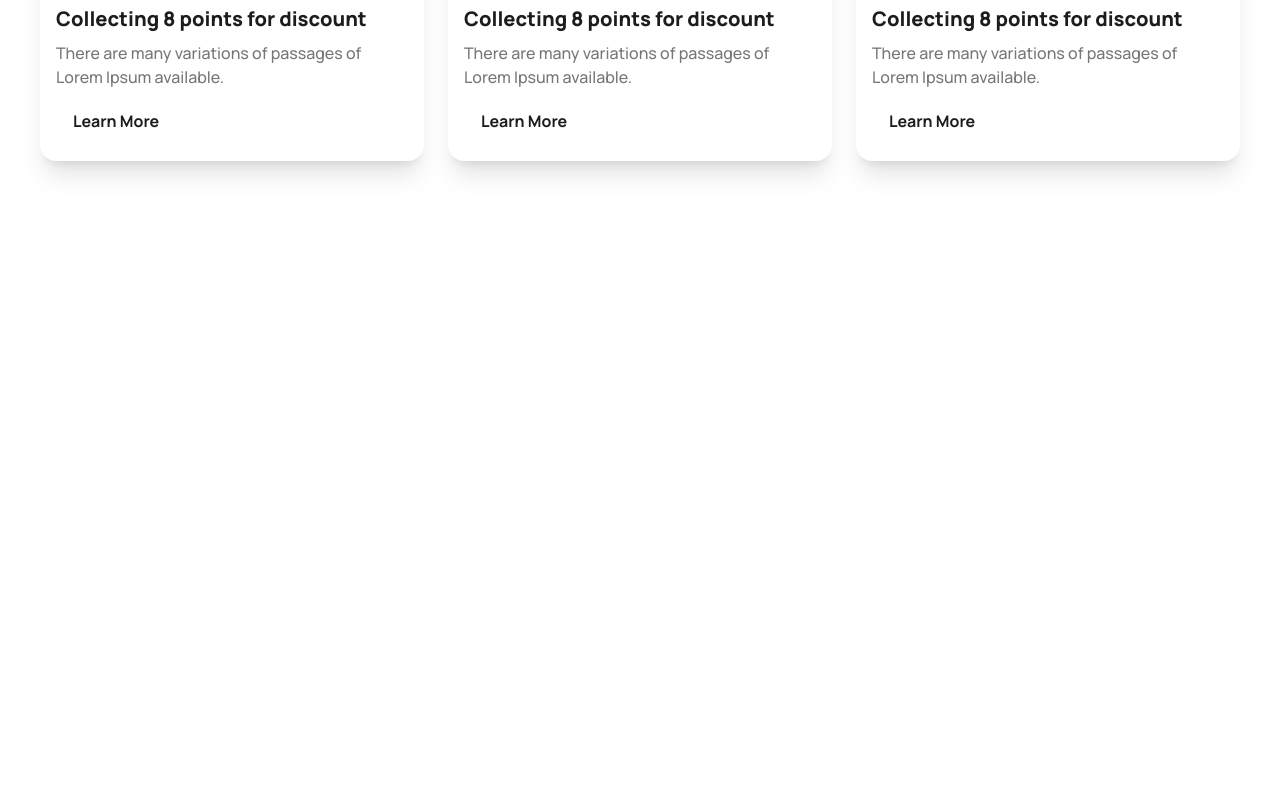
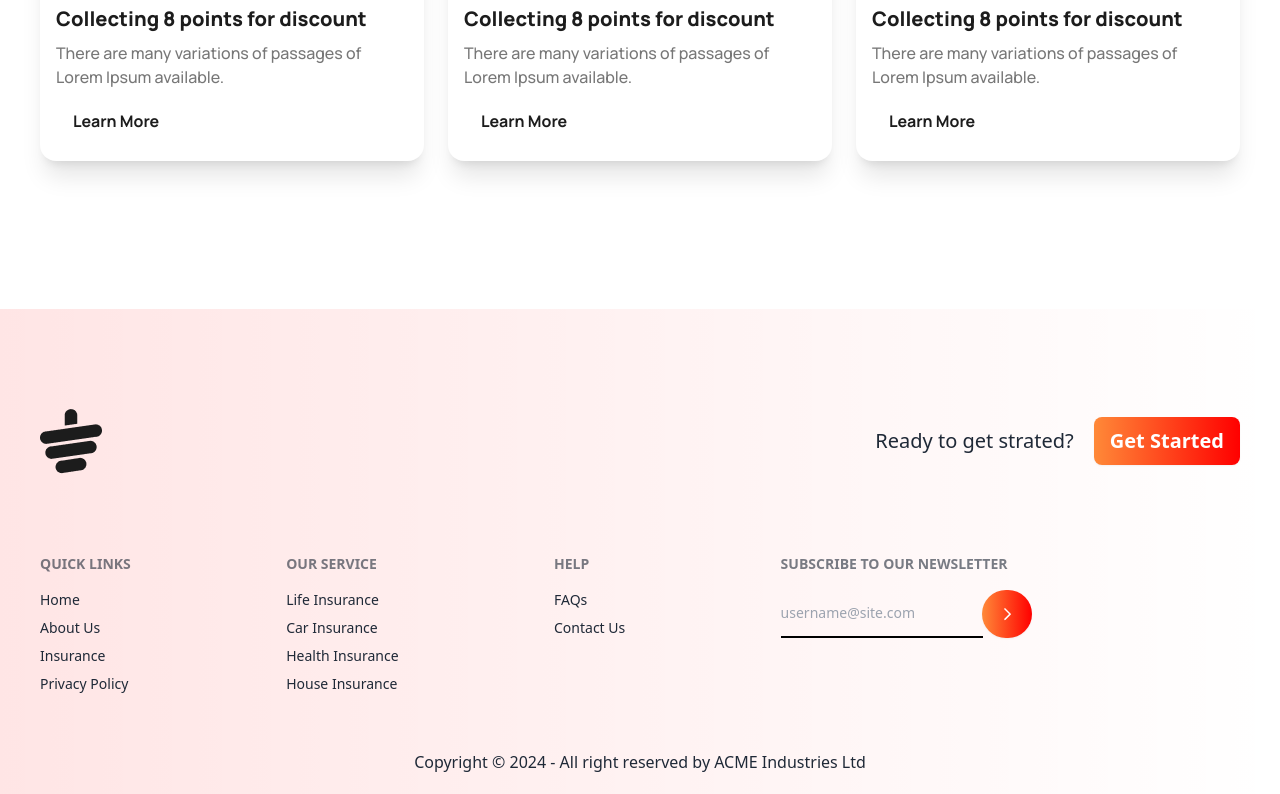
Before and after one commit to SabbirHossain-28/tea-house-practice-project, a plain HTML site: page index.html in a window 1280 px wide. Shown: the part 3327-4121 px from the top of the page. Before the commit the page ends 3636 px from the top, so only its background shows below. Drawn offline with nearby package versions, Linux system fonts and the light colour scheme.

Commit message:
Added footer section

```diff
--- a/index.html
+++ b/index.html
@@ -197,6 +197,8 @@
             </div>
         </section>
         <!-- CLIENTS SECTION END HERE -->
+
+        <!-- NEWS SECTION START HERE -->
         <section class="news  container mx-auto mb-32 p-5 md:px-10 font-manrope ">
             <div class="news-sec-container">
                 <div class="news-sec-content space-y-5 text-center mb-12">
@@ -246,7 +248,54 @@
                 </div>
             </div>
         </section>
+        <!-- NEWS SECTION END HERE -->
     </main>
-    <footer></footer>
+    <footer class=" bg-gradient-to-r from-[#ff00001a] to-[ #ff89381a] text-base-content">
+        <div class="footer-content container mx-auto mt-8  p-5  lg:px-10">
+            <div class="flex flex-col items-center justify-center lg:flex-row lg:justify-between lg:mb-20 lg:mt-20">
+                <div>
+                    <img src="images/cup.png" alt="">
+                </div>
+                <div class="flex flex-col lg:flex-row items-center gap-5">
+                    <p class="txet-[#494949] text-xl font-medium">Ready to get strated?</p>
+                    <button class="btn btn-primary text-white text-xl font-bold bg-gradient-to-r from-[#FF8938] to-[#F00]  outline-none border-none">Get Started</button>
+                </div>
+            </div>
+            <div class="footer ">
+                <nav>
+                    <header class="footer-title">Quick Links</header>
+                    <a class="link link-hover">Home</a>
+                    <a class="link link-hover">About Us</a>
+                    <a class="link link-hover">Insurance</a>
+                    <a class="link link-hover">Privacy Policy</a>
+                  </nav>
+                  <nav>
+                    <header class="footer-title">Our Service</header>
+                    <a class="link link-hover">Life Insurance</a>
+                    <a class="link link-hover">Car Insurance</a>
+                    <a class="link link-hover">Health Insurance</a>
+                    <a class="link link-hover"> House Insurance</a>
+                  </nav>
+                  <nav>
+                    <header class="footer-title">Help</header>
+                    <a class="link link-hover">FAQs</a>
+                    <a class="link link-hover">Contact Us</a>
+                  </nav>
+                  <form>
+                    <header class="footer-title">Subscribe to our newsletter</header>
+                    <fieldset class="form-control lg:w-80">
+                      <div class="join">
+                        <input type="text" placeholder="username@site.com" class=" border-b-2 border-black outline-none bg-transparent " />
+                        <button class="btn btn-primary bg-gradient-to-r from-[#FF8938] to-[#F00] border-none  rounded-full lg:
+                        ml-5"><img src="images/Frame4140.png" alt=""></button>
+                      </div>
+                    </fieldset>
+                  </form>
+            </div>
+            <div class="mt-14 text-base-content text-center">
+                <p>Copyright © 2024 - All right reserved by ACME Industries Ltd</p>
+            </div>
+        </div>
+      </footer>
   </body>
 </html>
```
Also changed, not shown: images/Frame4140.png (added).
